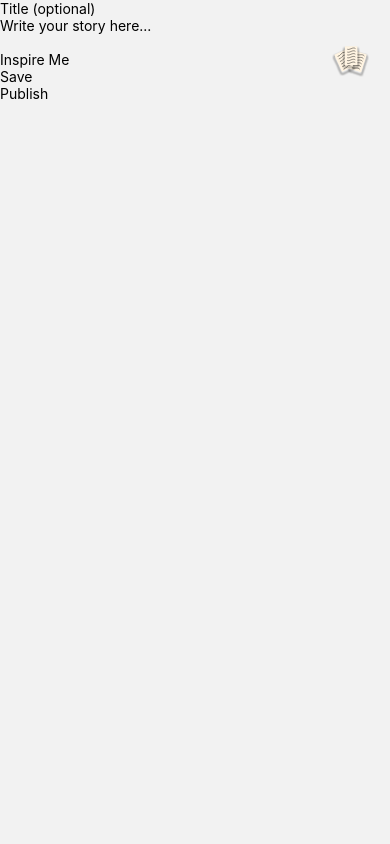
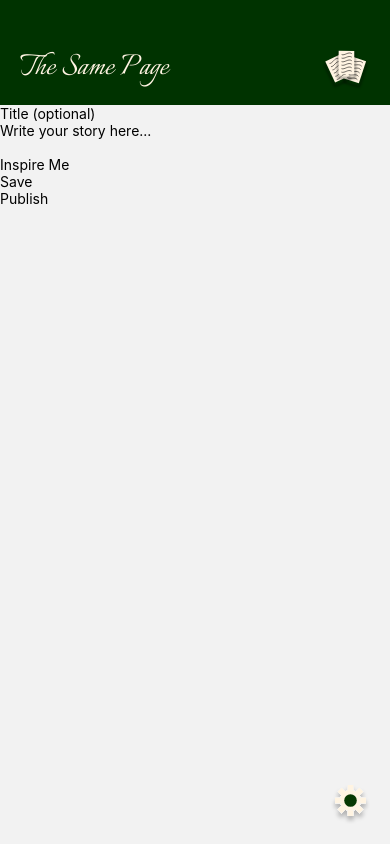
Before and after one commit to calliwickham/thesamepage, a React Native app: screen / in a window 390 px wide. Built offline with nearby package versions, Linux system fonts and the light colour scheme.

Commit message:
header+settings icon

```diff
--- a/App.js
+++ b/App.js
@@ -1,7 +1,11 @@
 import React from 'react';
+import { View, ActivityIndicator, StyleSheet } from 'react-native';
 import { NavigationContainer } from '@react-navigation/native';
 import { createNativeStackNavigator } from '@react-navigation/native-stack';
-import { View, StyleSheet } from 'react-native';
+import { useFonts } from 'expo-font';
+
+import Header from './src/newcomps/Header';
+import SettingsIcon from './src/newcomps/SettingsIcon'; // adjust path if needed
 
 import {
   FreeWriteScreen,
@@ -11,70 +15,56 @@ import {
   FriendsScreen,
 } from './src/screens/initialscreens';
 
-import Logo from './src/newcomps/Logo';
-
 const Stack = createNativeStackNavigator();
 
-// Wraps any screen with the floating top-right logo
-const ScreenWrapper = ({ children }) => (
-  <View style={{ flex: 1 }}>
-    <View style={styles.logoContainer}>
-      <Logo width={40} height={40} />
-    </View>
-    {children}
+export default function App() {
+  const [fontsLoaded] = useFonts({
+    Italianno: require('./assets/fonts/Italianno-Regular.ttf'),
+  });
+
+  if (!fontsLoaded) {
+    return (
+      <View style={styles.loading}>
+        <ActivityIndicator size="large" color="#BB77FF" />
       </View>
     );
+  }
 
-// Wrap each screen to include the logo
-const FreeWriteWithLogo = () => (
-  <ScreenWrapper>
-    <FreeWriteScreen />
-  </ScreenWrapper>
-);
-
-const ChallengeWithLogo = () => (
-  <ScreenWrapper>
-    <ChallengeScreen />
-  </ScreenWrapper>
-);
-
-const CreateStoryWithLogo = () => (
-  <ScreenWrapper>
-    <CreateStoryScreen />
-  </ScreenWrapper>
-);
-
-const AlbumsWithLogo = () => (
-  <ScreenWrapper>
-    <AlbumsScreen />
-  </ScreenWrapper>
-);
-
-const FriendsWithLogo = () => (
-  <ScreenWrapper>
-    <FriendsScreen />
-  </ScreenWrapper>
-);
-
-export default function App() {
   return (
+    <View style={styles.container}>
+      <Header />
       <NavigationContainer>
-      <Stack.Navigator initialRouteName="FreeWrite" screenOptions={{ headerShown: false }}>
-        <Stack.Screen name="FreeWrite" component={FreeWriteWithLogo} />
-        <Stack.Screen name="Challenge" component={ChallengeWithLogo} />
-        <Stack.Screen name="CreateStory" component={CreateStoryWithLogo} />
-        <Stack.Screen name="Albums" component={AlbumsWithLogo} />
-        <Stack.Screen name="Friends" component={FriendsWithLogo} />
+        <Stack.Navigator
+          initialRouteName="FreeWrite"
+          screenOptions={{ headerShown: false }}
+        >
+          <Stack.Screen name="FreeWrite" component={FreeWriteScreen} />
+          <Stack.Screen name="Challenge" component={ChallengeScreen} />
+          <Stack.Screen name="CreateStory" component={CreateStoryScreen} />
+          <Stack.Screen name="Albums" component={AlbumsScreen} />
+          <Stack.Screen name="Friends" component={FriendsScreen} />
         </Stack.Navigator>
       </NavigationContainer>
+      <View style={styles.settingsIcon}>
+        <SettingsIcon width={39} height={39} />
+      </View>
+    </View>
   );
 }
 
 const styles = StyleSheet.create({
-  logoContainer: {
+  container: {
+    flex: 1,
+    backgroundColor: '#FFFDF9',
+  },
+  loading: {
+    flex: 1,
+    justifyContent: 'center',
+    alignItems: 'center',
+  },
+  settingsIcon: {
     position: 'absolute',
-    top: 40,
+    bottom: 20,
     right: 20,
-    zIndex: 1000,
   },
 });
--- a/app.json
+++ b/app.json
@@ -24,6 +24,9 @@
     },
     "web": {
       "favicon": "./assets/favicon.png"
-    }
+    },
+    "plugins": [
+      "expo-font"
+    ]
   }
 }
--- a/package.json
+++ b/package.json
@@ -19,7 +19,8 @@
     "react-native-reanimated": "~3.17.4",
     "react-native-safe-area-context": "5.4.0",
     "react-native-screens": "~4.11.1",
-    "react-native-svg": "15.11.2"
+    "react-native-svg": "15.11.2",
+    "expo-font": "~13.3.1"
   },
   "devDependencies": {
     "@babel/core": "^7.20.0"
--- /dev/null
+++ b/src/newcomps/Header.js
@@ -0,0 +1,35 @@
+import React from 'react';
+import { View, Text, StyleSheet } from 'react-native';
+import Logo from './Logo'; // ensure path is correct
+
+const Header = () => {
+  return (
+    <View style={styles.container}>
+      <Text style={styles.title}>The Same Page</Text>
+      <Logo width={50} height={50} />
+    </View>
+  );
+};
+
+export default Header;
+
+const styles = StyleSheet.create({
+  container: {
+    paddingTop: 40,
+    paddingBottom: 10,
+    paddingHorizontal: 20,
+    flexDirection: 'row',
+    justifyContent: 'space-between',
+    alignItems: 'center',
+    backgroundColor: '#003300', // dark green
+  },
+  title: {
+    color: '#FFF4E2',
+    textAlign: 'center',
+    fontFamily: 'Italianno', // ensure this font is loaded
+    fontSize: 36,
+    fontStyle: 'normal',
+    fontWeight: '400',
+    lineHeight: 55, // optionally set a line height close to fontSize
+  },
+});
--- /dev/null
+++ b/src/newcomps/SettingsIcon.js
@@ -0,0 +1,45 @@
+import React from 'react';
+import Svg, {
+  G,
+  Circle,
+  Rect,
+  Defs,
+  Filter,
+  FeFlood,
+  FeColorMatrix,
+  FeOffset,
+  FeGaussianBlur,
+  FeComposite,
+  FeBlend,
+} from 'react-native-svg';
+
+const SettingsIcon = ({ width = 39, height = 39 }) => (
+  <Svg width={width} height={height} viewBox="0 0 39 39" fill="none" xmlns="http://www.w3.org/2000/svg">
+    <G filter="url(#filter0_d_504_57)">
+      <Circle cx="19.437" cy="15.437" r="10.3963" fill="#FFF4E2" />
+      <Rect x="24.4146" y="24.3353" width="5.54472" height="5.54472" transform="rotate(-45 24.4146 24.3353)" fill="#FFF4E2" />
+      <Rect x="16.7276" y="25.4553" width="5.54472" height="5.54472" fill="#FFF4E2" />
+      <Rect x="6.77235" y="6.69305" width="5.54472" height="5.54472" transform="rotate(-45 6.77235 6.69305)" fill="#FFF4E2" />
+      <Rect x="16.7276" width="5.54472" height="5.54472" fill="#FFF4E2" />
+      <Rect x="6.77235" y="24.3353" width="5.54472" height="5.54472" transform="rotate(-45 6.77235 24.3353)" fill="#FFF4E2" />
+      <Rect x="24.4146" y="6.69305" width="5.54472" height="5.54472" transform="rotate(-45 24.4146 6.69305)" fill="#FFF4E2" />
+      <Rect x="4" y="12.7277" width="5.54472" height="5.54472" fill="#FFF4E2" />
+      <Rect x="29.4553" y="12.7277" width="5.54472" height="5.54472" fill="#FFF4E2" />
+      <Circle cx="19.5" cy="15.5" r="6.30081" fill="#073902" />
+    </G>
+    <Defs>
+      <Filter id="filter0_d_504_57" x="0" y="0" width="39" height="39" filterUnits="userSpaceOnUse" colorInterpolationFilters="sRGB">
+        <FeFlood floodOpacity="0" result="BackgroundImageFix" />
+        <FeColorMatrix in="SourceAlpha" type="matrix" values="0 0 0 0 0 0 0 0 0 0 0 0 0 0 0 0 0 0 127 0" result="hardAlpha" />
+        <FeOffset dy="4" />
+        <FeGaussianBlur stdDeviation="2" />
+        <FeComposite in2="hardAlpha" operator="out" />
+        <FeColorMatrix type="matrix" values="0 0 0 0 0 0 0 0 0 0 0 0 0 0 0 0 0 0 0.25 0" />
+        <FeBlend mode="normal" in2="BackgroundImageFix" result="effect1_dropShadow_504_57" />
+        <FeBlend mode="normal" in="SourceGraphic" in2="effect1_dropShadow_504_57" result="shape" />
+      </Filter>
+    </Defs>
+  </Svg>
+);
+
+export default SettingsIcon;
```
Also changed, not shown: assets/fonts/Italianno-Regular.ttf (added), 1 other file (tests, documents, lock files or other folders). Lines whose indentation alone changed are shown as unchanged.
